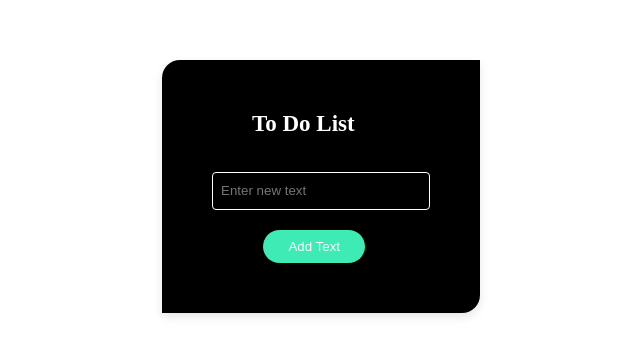
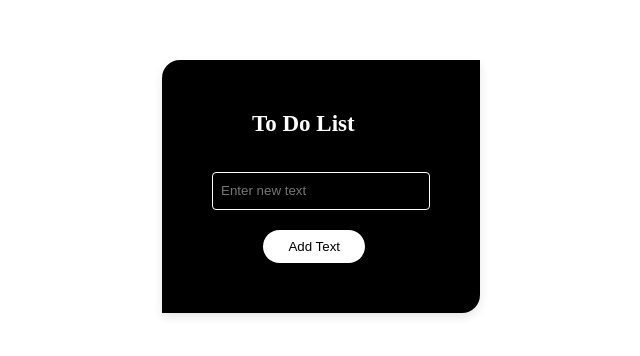
Before and after one commit to Hasnainkhan21/To-Do-List, a plain HTML site: page index.html in a window 1280 px wide. Shown: the part 214-570 px from the top of the page, without its empty margins (319-959 px from the left). Drawn offline with Linux system fonts and the light colour scheme.

```diff
--- a/index.css
+++ b/index.css
@@ -37,8 +37,8 @@
     border: none;
     margin-left: 51px;
     border-radius: 17px;
-    background-color: #3eebb4;
-    color: white;
+    background-color: #ffffff;
+    color: rgb(0, 0, 0);
     cursor: pointer;
 }
 button:active {
```
